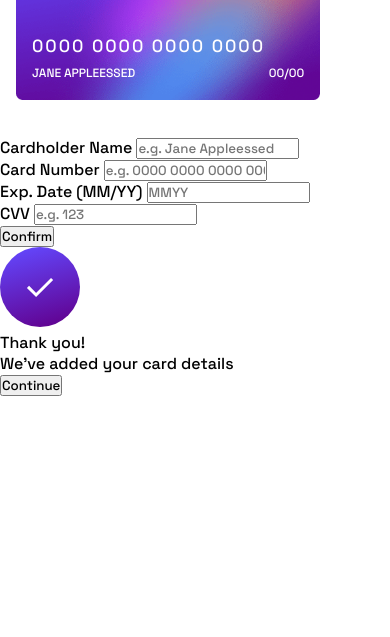
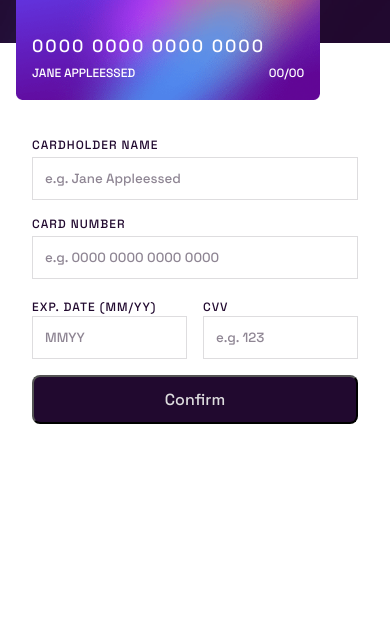
Before and after one commit to matinicotra/inputConMascara, a plain HTML site: page index.html in a window 390 px wide. Shown: the part 207-844 px from the top of the page. Drawn offline with Linux system fonts and the light colour scheme.

Commit message:
ultimos ajustes estilo mobile

```diff
--- a/index.html
+++ b/index.html
@@ -18,7 +18,7 @@
         </div>
     </div> -->
 
-    <div id="app">
+    <div class="app">
         <div class="card">
             <div class="card-front">
                 <img src="./img/bg-card-front.png" alt="Frente tarjeta">
@@ -47,11 +47,13 @@
                 <label for="input-name" class="label">Cardholder Name</label>
                 <input type="text" class="input" id="input-name" placeholder="e.g. Jane Appleessed">
             </div>
+
             <div class="form-group">
                 <label for="input-card" class="label">Card Number</label>
                 <input type="text" class="input" id="input-card" placeholder="e.g. 0000 0000 0000 0000">
             </div>
-            <div class="form-group">
+
+            <div class="form-group double">
                 <div>
                     <label for="input-exp" class="label">Exp. Date (MM/YY)</label>
                     <input type="text" class="input" id="input-exp" placeholder="MMYY">
@@ -61,18 +63,20 @@
                     <input type="text" class="input" id="input-cvv" placeholder="e.g. 123">
                 </div>
             </div>
+
             <div class="form-group">
                 <button class="button" type="submit">Confirm</button>
             </div>
         </form>
+
     </div>
 
-    <div class="than-you">
+    <!-- <div class="than-you">
         <img src="./img/icon-complete.svg" alt="icon completed">
         <p class="thank-you-title">Thank you!</p>
         <p class="thank-you-text">We've added your card details</p>
         <button class="button">Continue</button>
-    </div>
+    </div> -->
 
 
 
--- a/style.css
+++ b/style.css
@@ -34,7 +34,7 @@
 
 .card-front {
     align-self: start;
-    width: 85%;
+    max-width: 85%;
     order: 2;
     margin-top: -4rem;
     position: relative;
@@ -79,7 +79,7 @@
 
 .card-back {
     align-self: end;
-    width: 85%;
+    max-width: 85%;
     order: 1;
     position: relative;
 }
@@ -95,3 +95,53 @@
     padding-bottom: .5rem;
     font-size: .75rem;
 }
+
+.form {
+    display: flex;
+    flex-direction: column;
+    gap: 1rem;
+    padding: 2rem;
+    padding-top: 0;
+}
+
+.form-group {
+    display: flex;
+    flex-direction: column;
+}
+
+.form-group.double > div {
+    flex-basis: 100%;
+}
+
+.double {
+    display: flex;
+    flex-direction: row;
+    gap: 1rem;
+}
+
+.input {
+    border: 1px solid var(--clr-light-grey);
+    padding: 0.75rem;
+    width: 100%;
+}
+
+.input::placeholder {
+    color: var(--clr-dark-grey);
+}
+
+.label {
+    text-transform: uppercase;
+    font-size: .75rem;
+    letter-spacing: 1px;
+    color: var(--clr-dark-violet);
+    margin-bottom: .25rem;
+}
+
+.button {
+    background-color: var(--clr-dark-violet);
+    color: var(--clr-light-grey);
+    font-size: 1rem;
+    padding-block: .75rem;
+    border-radius: .5rem;
+    cursor: pointer;
+}
```
